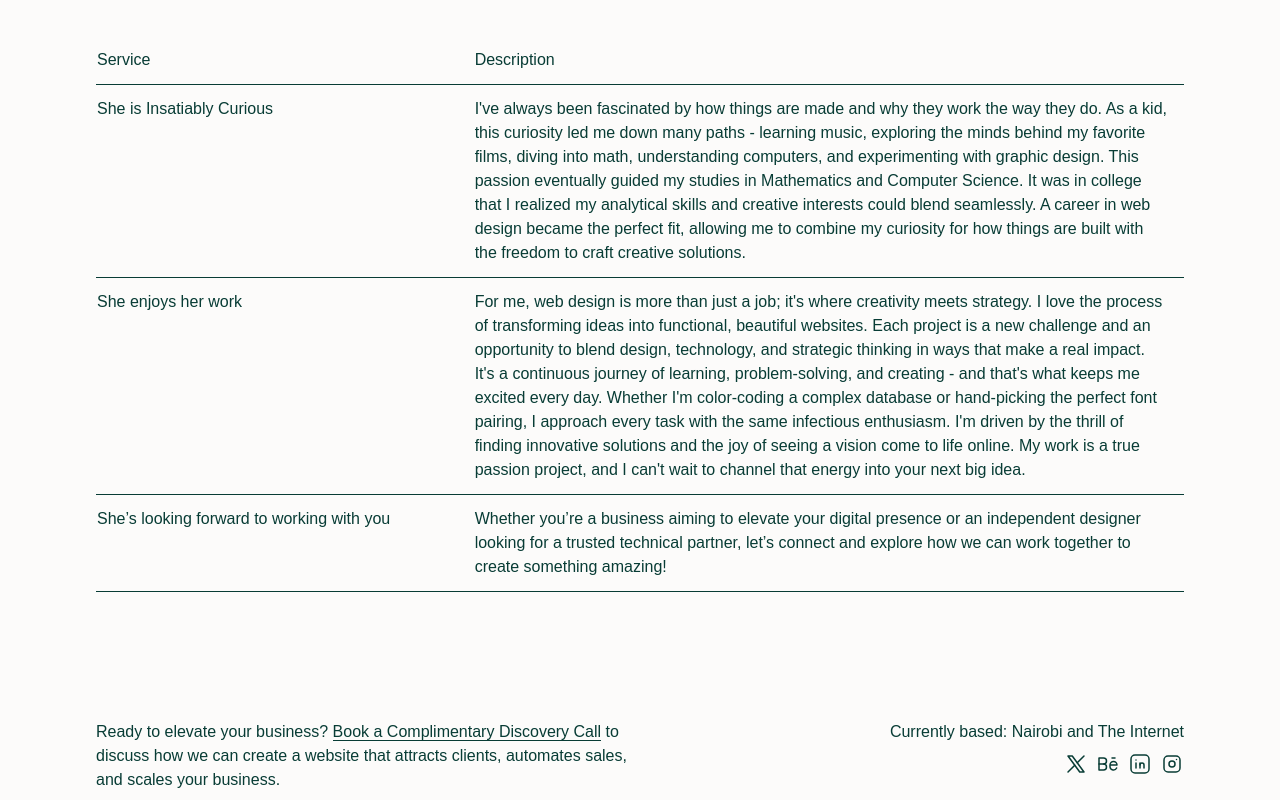
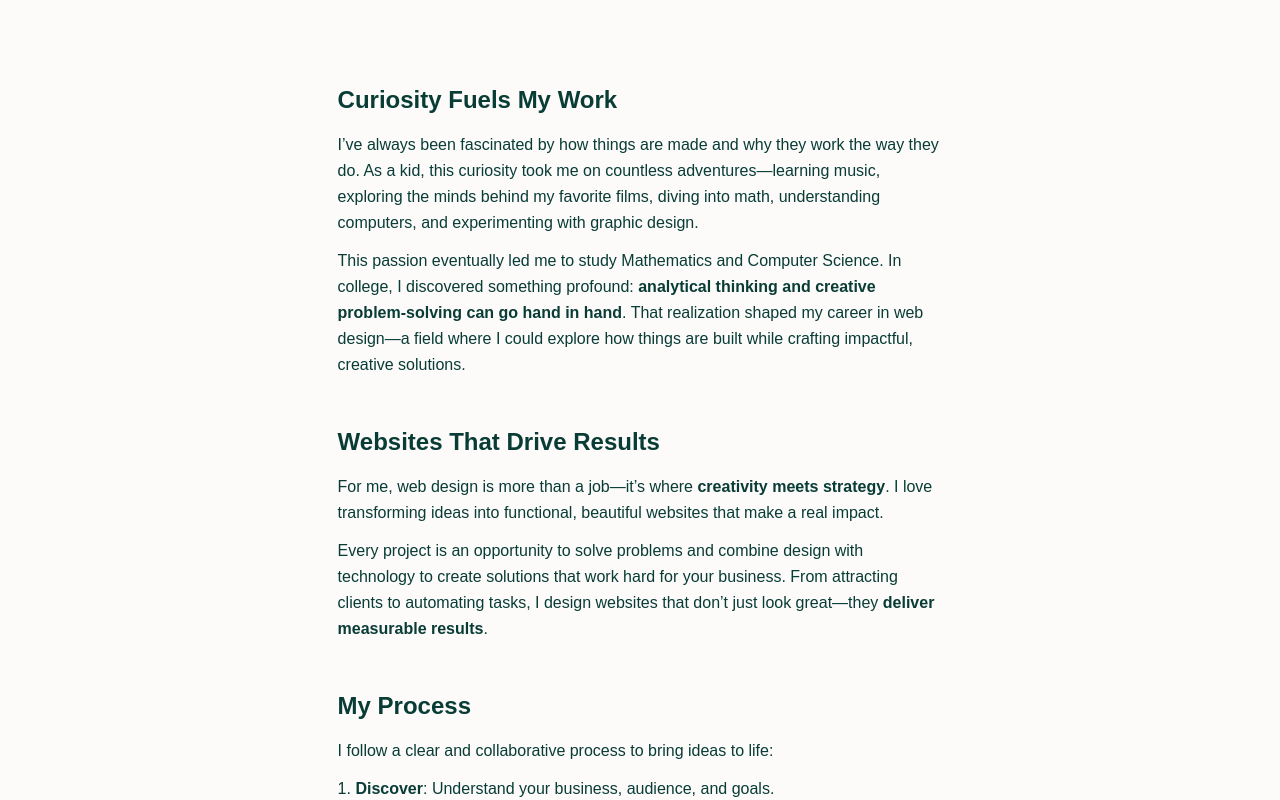
Before and after one commit to Wambui-N/wambuis-work, a Next.js app: page /about in a window 1280 px wide. Shown: the part 460-1260 px from the top of the page. Built offline with nearby package versions, Linux system fonts and the light colour scheme; a web font is replaced by a local one.

Commit message:
About page

```diff
--- a/src/app/about/page.tsx
+++ b/src/app/about/page.tsx
@@ -12,7 +12,11 @@ export default function About() {
           </h1>
         }
       />
-      <AboutSection />
+      <div className="w-full flex justify-center">
+        <div className="w-3/5">
+          <AboutSection />
+        </div>
+      </div>
     </div>
   );
 }
--- a/src/app/globals.css
+++ b/src/app/globals.css
@@ -6,11 +6,17 @@
   body {
     @apply font-futura text-black bg-white antialiased responsive;
   }
+  h1, h2, h3, h4, h5, h6{
+    @apply font-semibold text-black
+  }
   h1 {
-    @apply font-semibold lg:text-8xl text-7xl pb-2;
+    @apply lg:text-8xl text-7xl pb-2;
   }
   h4 {
-    @apply font-semibold text-4xl;
+    @apply text-4xl;
+  }
+  h6 {
+    @apply text-2xl;
   }
 }
 
--- a/src/components/sections/AboutSection.tsx
+++ b/src/components/sections/AboutSection.tsx
@@ -1,25 +1,98 @@
 import React from "react";
-import about from "@/data/about.json";
+import InlineLink from "../ui/inlineLink";
 
 const AboutSection = () => {
   return (
-    <div>
-      <table className="w-full border-collapse">
-        <thead className="border-b border-black">
-          <tr>
-            <th className="w-1/4">Service</th>
-            <th className="w-1/2 px-4">Description</th>
-          </tr>
-        </thead>
-        <tbody>
-          {about.map((fact) => (
-            <tr className="border-b border-black" key={fact.id}>
-              <td>{fact.title}</td>
-              <td className="px-4">{fact.description}</td>
-            </tr>
-          ))}
-        </tbody>
-      </table>
+    <div className="max-w-5xl mx-auto px-6 py-12 space-y-12">
+      <Section
+        title="Curiosity Fuels My Work"
+        content={[
+          [
+            "I’ve always been fascinated by how things are made and why they work the way they do. As a kid, this curiosity took me on countless adventures—learning music, exploring the minds behind my favorite films, diving into math, understanding computers, and experimenting with graphic design.",
+          ],
+          [
+            "This passion eventually led me to study Mathematics and Computer Science. In college, I discovered something profound: ",
+            "analytical thinking and creative problem-solving can go hand in hand",
+            ". That realization shaped my career in web design—a field where I could explore how things are built while crafting impactful, creative solutions.",
+          ],
+        ]}
+      />
+      <Section
+        title="Websites That Drive Results"
+        content={[
+          [
+            "For me, web design is more than a job—it’s where ",
+            "creativity meets strategy",
+            ". I love transforming ideas into functional, beautiful websites that make a real impact.",
+          ],
+          [
+            "Every project is an opportunity to solve problems and combine design with technology to create solutions that work hard for your business. From attracting clients to automating tasks, I design websites that don’t just look great—they ",
+            "deliver measurable results",
+            ".",
+          ],
+        ]}
+      />
+      <Section
+        title="My Process"
+        content={[
+          "I follow a clear and collaborative process to bring ideas to life:",
+          ["1. ", "Discover", ": Understand your business, audience, and goals."],
+          ["2. ", "Design", ": Create user-friendly, stunning designs tailored to your needs."],
+          ["3. ", "Develop", ": Build and automate solutions that work as hard as you do."],
+          ["4. ", "Launch", ": Optimize and deploy your site with confidence."],
+          "Throughout every step, I ensure the solutions we build are tailored to your unique vision and objectives.",
+        ]}
+      />
+      <Section
+        title="Let’s Create Something Amazing"
+        content={[
+          [
+            "A great website does more than showcase your business—it’s a tool that attracts ideal customers, nurtures leads, and automates repetitive tasks so you can focus on what matters most.",
+          ],
+          [
+            "Whether you’re a business looking to elevate your digital presence or a designer searching for a technical partner, I’m here to help. ",
+            <InlineLink href="/contact" link="Let’s Connect" key="contact" />,
+            " and explore how we can turn your ideas into results-driven solutions.",
+          ],
+        ]}
+      />
+    </div>
+  );
+};
+
+interface SectionProps {
+  title: string;
+  content: (string | string[] | React.ReactNode[])[];
+}
+
+const Section: React.FC<SectionProps> = ({ title, content }) => {
+  const renderContent = (item: string | string[] | React.ReactNode[]) => {
+    if (Array.isArray(item)) {
+      return (
+        <p key={item.join("")} className="leading-relaxed">
+          {item.map((part, index) =>
+            typeof part === "string" && index % 2 === 1 ? (
+              <span className="font-semibold" key={index}>
+                {part}
+              </span>
+            ) : (
+              part
+            )
+          )}
+        </p>
+      );
+    }
+    return (
+      <p key={item as string} className="leading-relaxed">
+        {item}
+      </p>
+    );
+  };
+
+  return (
+    <div className="space-y-4">
+      <h2 className="text-2xl font-semibold ">{title}</h2>
+      <div className="space-y-3">{content.map(renderContent)}</div>
     </div>
   );
 };
```
